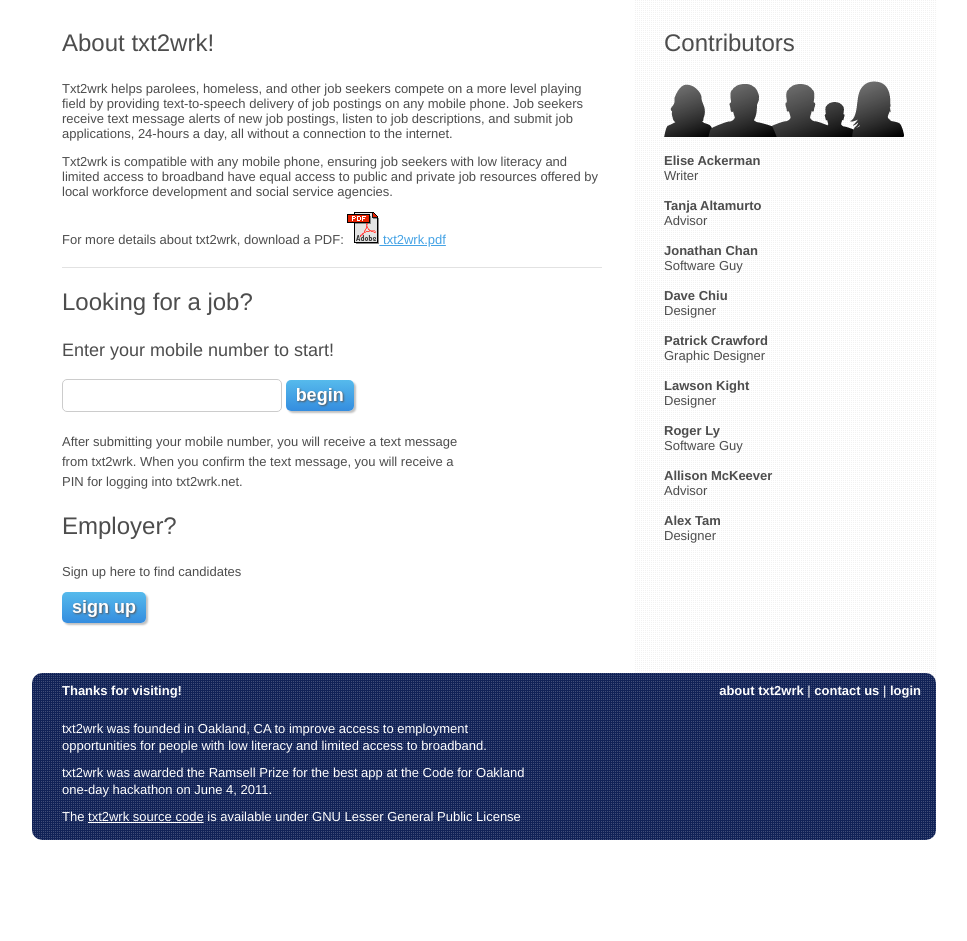
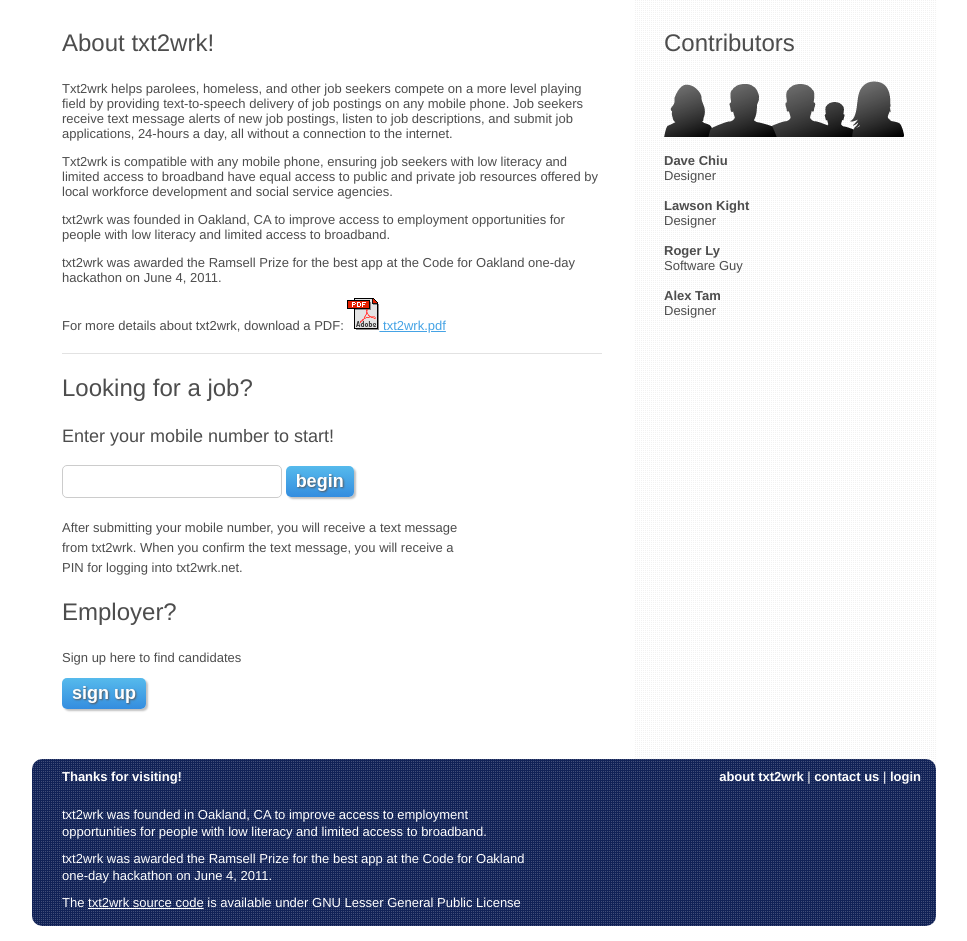
Before and after one commit to rogerly/txt2wrk, a Django app: template templates/about/about.html in a window 1280 px wide. Shown: the part 156-1097 px from the top of the page, without its empty margins (156-1123 px from the left). Before the commit the page ends 996 px from the top, so only its background shows below. Run offline with Django 3.2, Linux system fonts and the light colour scheme; the template is opened without the code that fills it: most values are stand-ins (such as "Sample title", 1, 10 or a date in 2020); form fields are guessed from the names that the template uses.

Commit message:
Updating content

```diff
--- a/templates/about/about.html
+++ b/templates/about/about.html
@@ -18,6 +18,8 @@
         <section>
             <p>Txt2wrk helps parolees, homeless, and other job seekers compete on a more level playing field by providing text-to-speech delivery of job postings on any mobile phone. Job seekers receive text message alerts of new job postings, listen to job descriptions, and submit job applications, 24-hours a day, all without a connection to the internet.</p>
             <p>Txt2wrk is compatible with any mobile phone, ensuring job seekers with low literacy and limited access to broadband have equal access to public and private job resources offered by local workforce development and social service agencies.</p>
+            <p>txt2wrk was founded in Oakland, CA to improve access to employment opportunities for people with low literacy and limited access to broadband.</p>
+            <p>txt2wrk was awarded the Ramsell Prize for the best app at the Code for Oakland one-day hackathon on June 4, 2011.</p>
             <p>For more details about txt2wrk, download a PDF: <a href="{% url description %}" target="_blank"><img src="{{ STATIC_URL }}images/logged_out/icon-pdf.png" /> txt2wrk.pdf</a></p>
         </section>
         <section id="demo">
@@ -47,22 +49,12 @@
         <h3>Contributors</h3>
         <img src="{{ STATIC_URL }}images/logged_out/contributors.png" />
         <dl>
-            <dt>Elise Ackerman</dt>
-            <dd>Writer</dd>
-            <dt>Tanja Altamurto</dt>
-            <dd>Advisor</dd>
-            <dt>Jonathan Chan</dt>
-            <dd>Software Guy</dd>
             <dt>Dave Chiu</dt>
             <dd>Designer</dd>
-            <dt>Patrick Crawford</dt>
-            <dd>Graphic Designer</dd>
             <dt>Lawson Kight</dt>
             <dd>Designer</dd>
             <dt>Roger Ly</dt>
             <dd>Software Guy</dd>
-            <dt>Allison McKeever</dt>
-            <dd>Advisor</dd>
             <dt>Alex Tam</dt>
             <dd>Designer</dd>
         </dl>
--- a/templates/base.html
+++ b/templates/base.html
@@ -65,10 +65,6 @@
                 {% block body_content %}{% endblock %}
             </div>
             <footer>
-                <h5>Thanks for visiting!</h5>
-                <p>txt2wrk was founded in Oakland, CA to improve access to employment opportunities for people with low literacy and limited access to broadband.</p>
-                <p>txt2wrk was awarded the Ramsell Prize for the best app at the Code for Oakland one-day hackathon on June 4, 2011.</p>
-                <p>The <a target="_blank" href="https://www.github.com/rogerly/txt2wrk">txt2wrk source code</a> is available under GNU Lesser General Public License</p>
                 {% block footer_navigation %}{% endblock %}
             </footer>
         </div>
```
